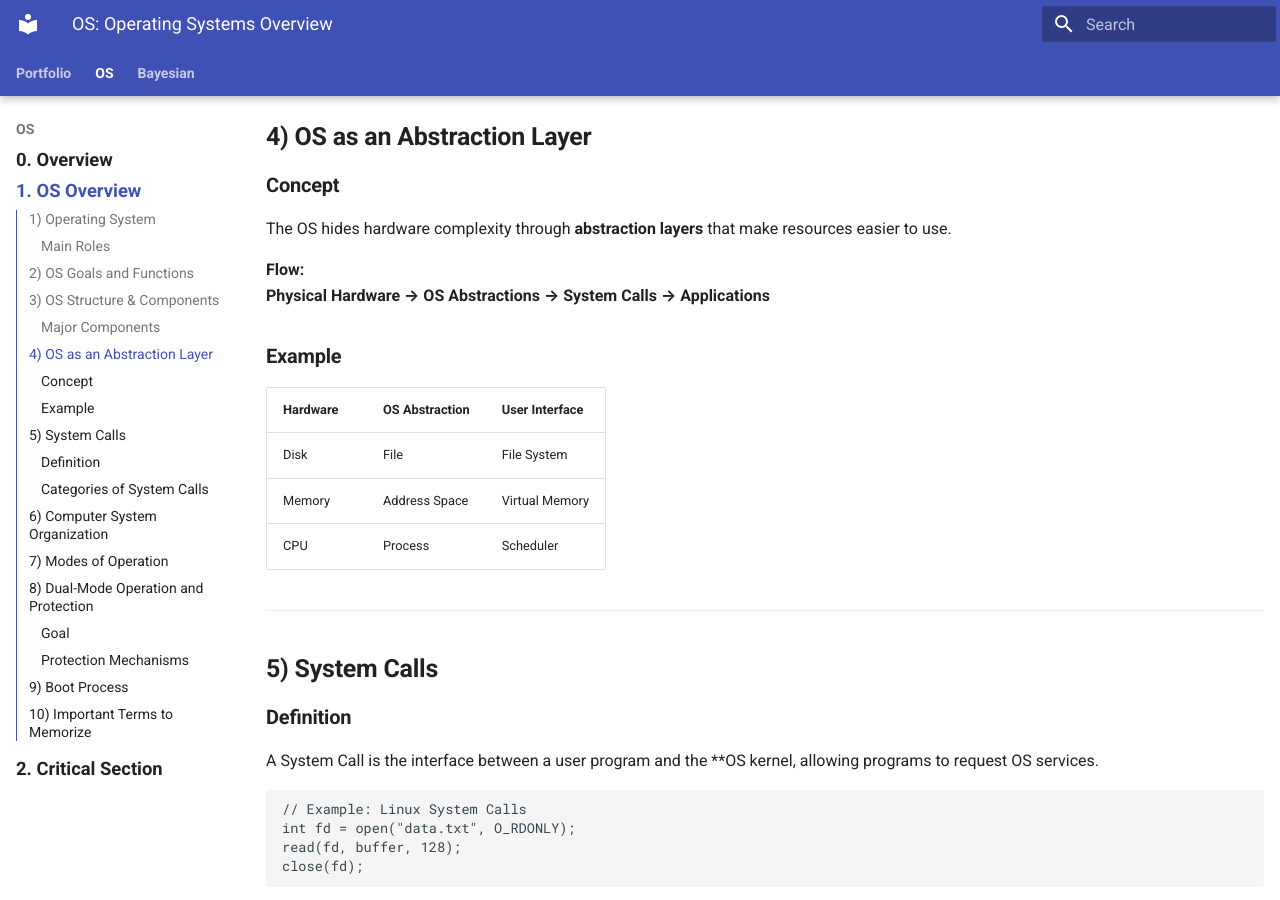
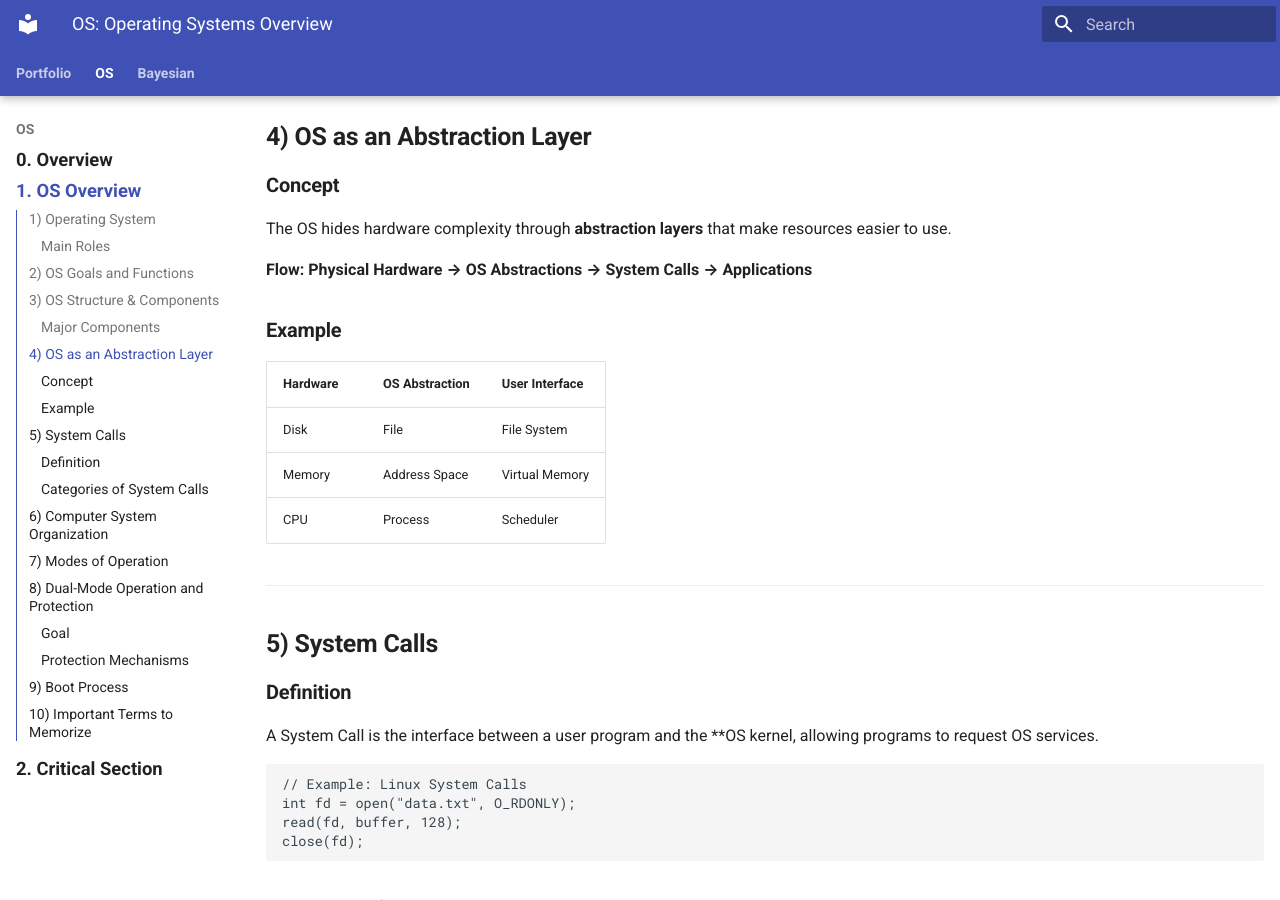
Before and after one commit to Jeongsoo-dev/ML_based_MR_CT_SeriesType_Detection, an MkDocs documentation site: the page built from docs/os/os_overview.md, in a window 1280 px wide and 900 px high, scrolled down 1410 px. Built offline with MkDocs 1.6.1 and Material for MkDocs 9.7.7, drawn with Linux system fonts in a browser that asks for light colours.

```diff
--- a/docs/os/os_overview.md
+++ b/docs/os/os_overview.md
@@ -49,8 +49,7 @@ An Operating System (OS) is a program that manages computer hardware and provide
 ### **Concept**
 The OS hides hardware complexity through **abstraction layers** that make resources easier to use.
 
-**Flow:**
-**Physical Hardware → OS Abstractions → System Calls → Applications**
+**Flow: Physical Hardware → OS Abstractions → System Calls → Applications**
 
 ### **Example**
 | Hardware | OS Abstraction | User Interface |
```
